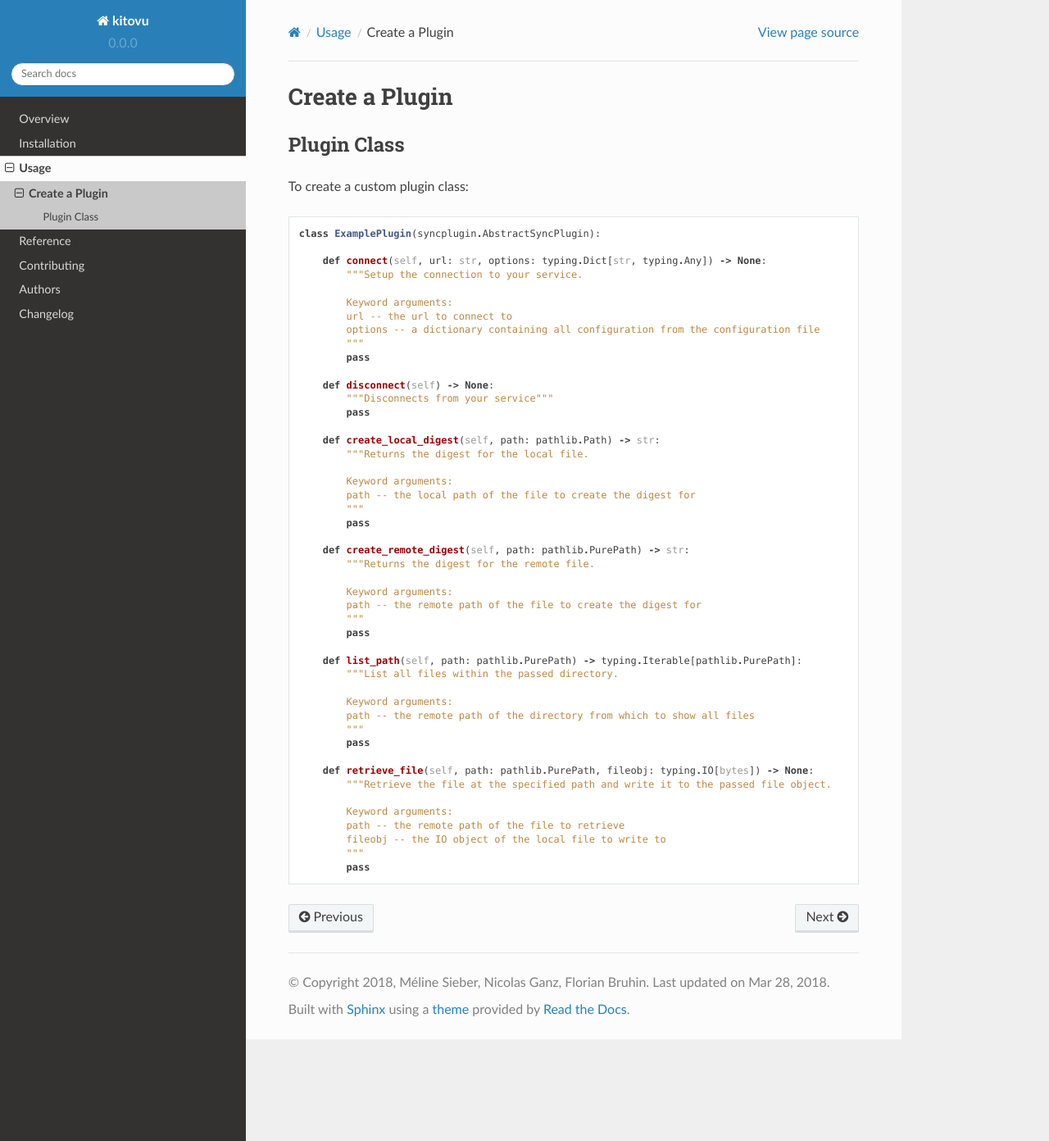
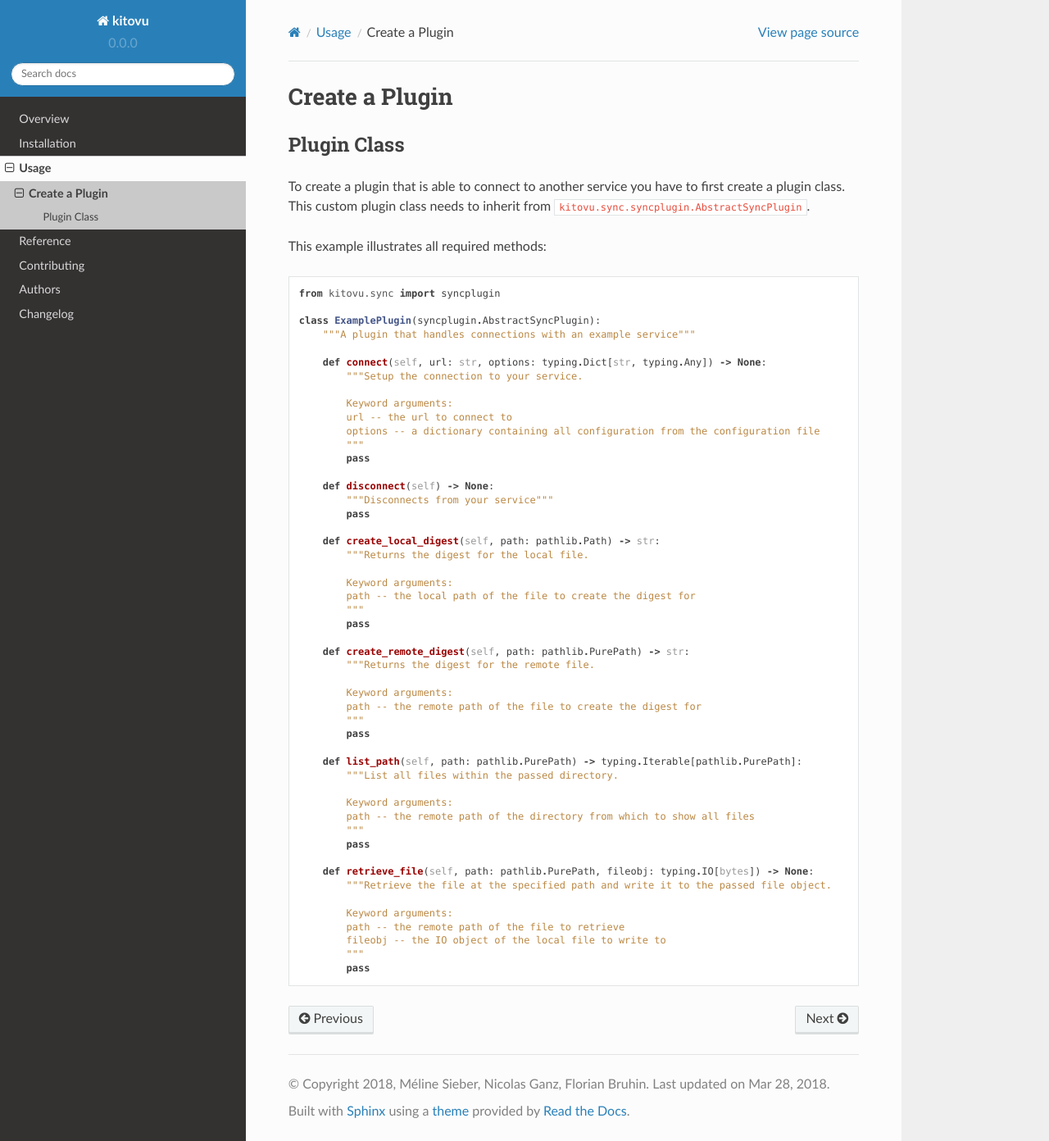
Before and after one commit to kitovu-bot/kitovu, a Sphinx documentation site: the page built from docs/usage/create_plugin.rst, in a window 1280 px wide and 1392 px high. Shown: the whole window at 82% size. Built offline with Sphinx 7.4.7 and the Read the Docs theme 2.0.0, drawn with Linux system fonts in a browser that asks for light colours.

Commit message:
improved the create plugin class documentation

```diff
--- a/docs/usage/create_plugin.rst
+++ b/docs/usage/create_plugin.rst
@@ -6,9 +6,15 @@ Create a Plugin
 Plugin Class
 ------------
 
-To create a custom plugin class::
+To create a plugin that is able to connect to another service you have to first create a plugin class.
+This custom plugin class needs to inherit from :code:`kitovu.sync.syncplugin.AbstractSyncPlugin`.
+
+This example illustrates all required methods::
+
+ from kitovu.sync import syncplugin
 
  class ExamplePlugin(syncplugin.AbstractSyncPlugin):
+     """A plugin that handles connections with an example service"""
 
      def connect(self, url: str, options: typing.Dict[str, typing.Any]) -> None:
          """Setup the connection to your service.
```
